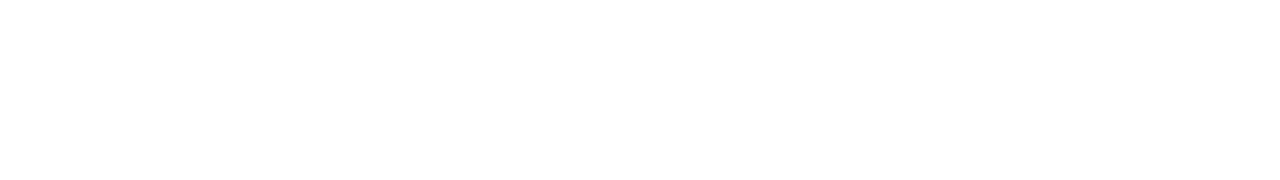
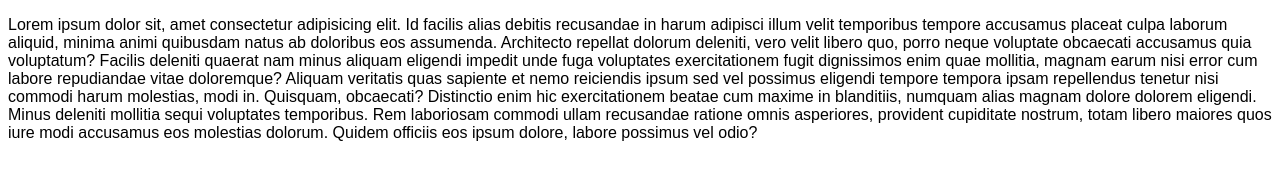
Before and after one commit to Fujest/testing-github, a plain HTML site: page index.html in a window 1280 px wide. Drawn offline with Linux system fonts and the light colour scheme.

Commit message:
changed html

```diff
--- a/index.html
+++ b/index.html
@@ -8,7 +8,7 @@
     <title>Document</title>
 </head>
 <body>
-
+    <p>Lorem ipsum dolor sit, amet consectetur adipisicing elit. Id facilis alias debitis recusandae in harum adipisci illum velit temporibus tempore accusamus placeat culpa laborum aliquid, minima animi quibusdam natus ab doloribus eos assumenda. Architecto repellat dolorum deleniti, vero velit libero quo, porro neque voluptate obcaecati accusamus quia voluptatum? Facilis deleniti quaerat nam minus aliquam eligendi impedit unde fuga voluptates exercitationem fugit dignissimos enim quae mollitia, magnam earum nisi error cum labore repudiandae vitae doloremque? Aliquam veritatis quas sapiente et nemo reiciendis ipsum sed vel possimus eligendi tempore tempora ipsam repellendus tenetur nisi commodi harum molestias, modi in. Quisquam, obcaecati? Distinctio enim hic exercitationem beatae cum maxime in blanditiis, numquam alias magnam dolore dolorem eligendi. Minus deleniti mollitia sequi voluptates temporibus. Rem laboriosam commodi ullam recusandae ratione omnis asperiores, provident cupiditate nostrum, totam libero maiores quos iure modi accusamus eos molestias dolorum. Quidem officiis eos ipsum dolore, labore possimus vel odio?</p>
     <script src="main.js"></script>
 </body>
 </html>
```
